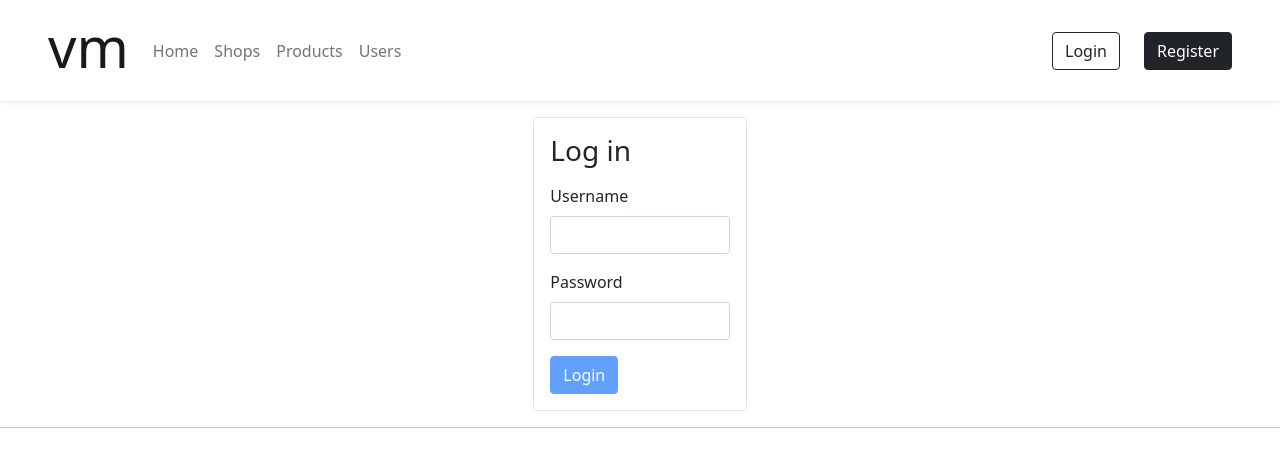
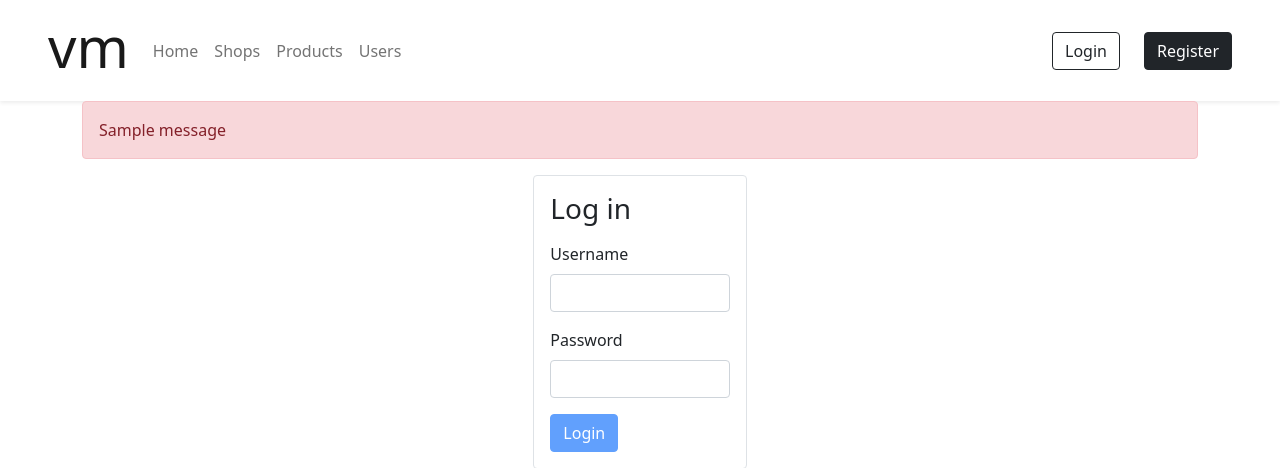
Before and after one commit to Veikkosuhonen/RuokaNet, a Flask app: page /login in a window 1280 px wide. Shown: the top 468 px of the page. Run offline with Flask 2, Linux system fonts and the light colour scheme; one stand-in notice (Sample message) is shown.

Commit message:
Added message flashing to login and registration when serverside validation fails

```diff
--- a/authentication.py
+++ b/authentication.py
@@ -5,6 +5,8 @@ import user_activity
 
 
 def do_signup(username, password):
+    if len(username) < 1 or len(username) > 16 or len(password) < 1 or len(password) > 16:
+        return False
     user = db.session.execute("SELECT username FROM users WHERE username = :name", {"name":username}).fetchone()
     print("signing up as " + username)
     if user != None:
--- a/routes.py
+++ b/routes.py
@@ -1,4 +1,4 @@
-from flask import render_template, request, redirect, session, abort
+from flask import render_template, request, redirect, session, abort, flash
 
 from app import app, db
 import util
@@ -31,7 +31,8 @@ def signup():
         password = request.form["password"]
         success = do_signup(username, password)
         if not success:
-            redirect("/signup")
+            flash("Registration failed, invalid credentials")
+            return redirect("/signup")
         return redirect("/login")
 
 
@@ -44,6 +45,7 @@ def login():
         password = request.form["password"]
         success = do_login(username, password)
         if not success:
+            flash("Invalid username or password")
             return redirect("/login")
         return redirect("/")
 
--- a/templates/layout.html
+++ b/templates/layout.html
@@ -49,6 +49,15 @@
         </div>
     </div>
 </nav>
+{% with messages = get_flashed_messages() %}
+    <div class="container">
+    {% for message in messages %}
+        <div class="alert alert-danger">
+            {{ message }}
+        </div>
+    {% endfor %}
+    </div>
+{% endwith %}
 {% block content %}{% endblock %}
 <hr>
 
```
